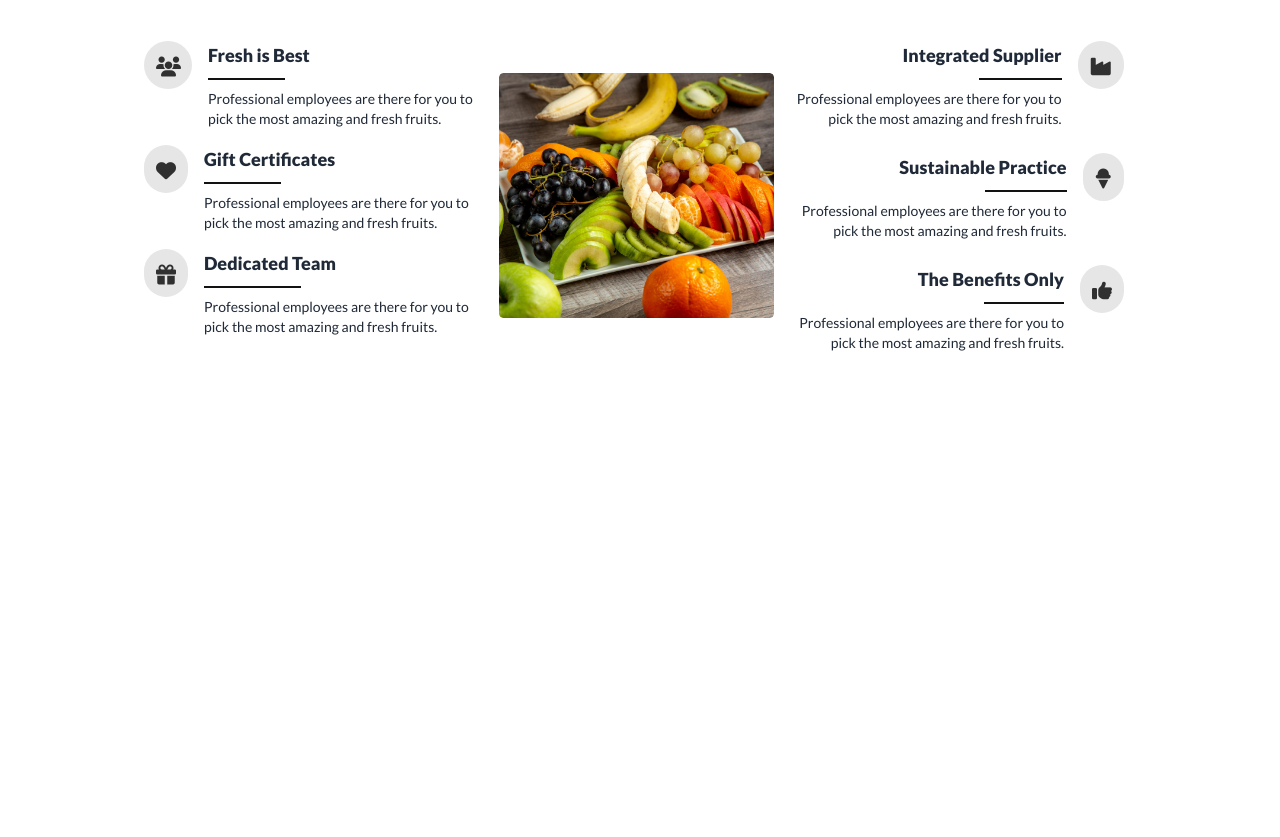
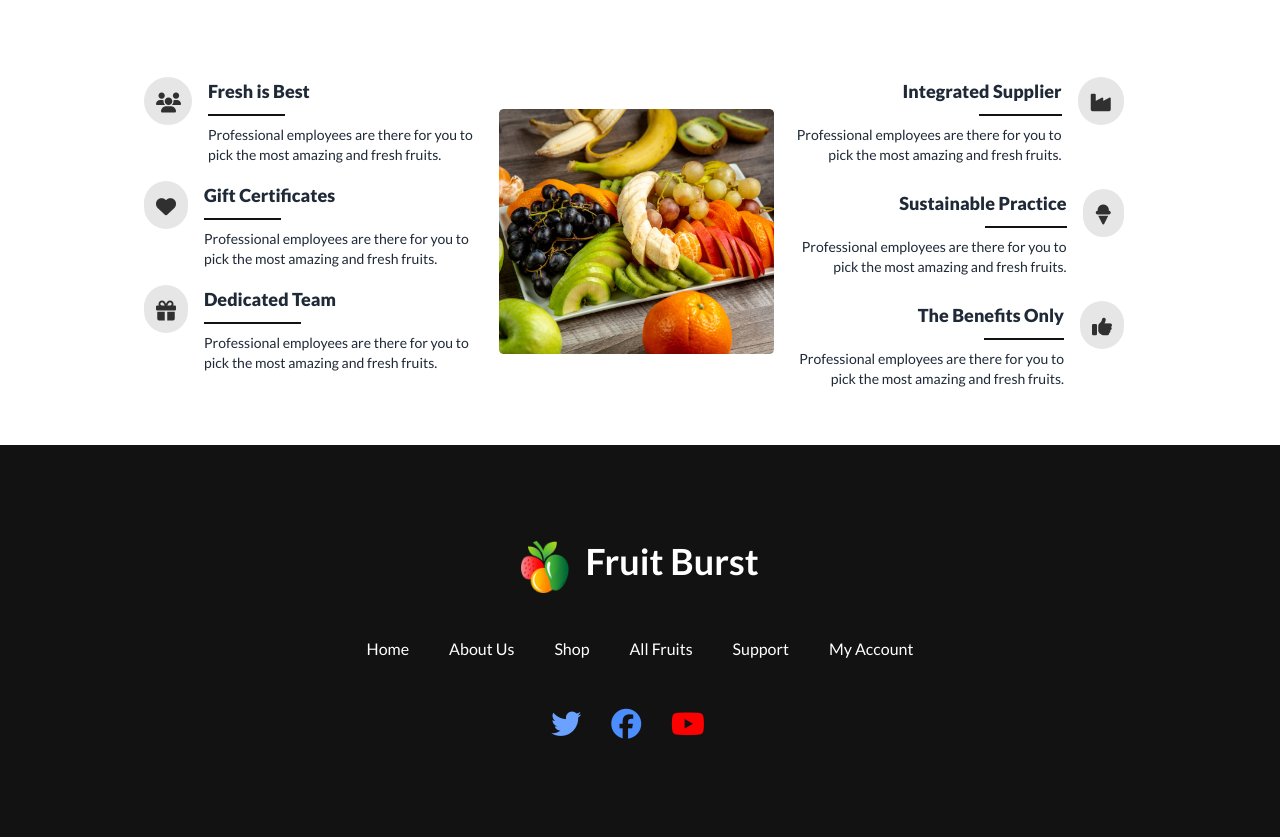
Before and after one commit to Bulbul-Programing/fruit-burst-web, a plain HTML site: page index.html in a window 1280 px wide. Shown: the part 1846-2683 px from the top of the page. Before the commit the page ends 2255 px from the top, so only its background shows below. Drawn offline with nearby package versions, Linux system fonts and the light colour scheme.

Commit message:
footer add with responsive

```diff
--- a/index.html
+++ b/index.html
@@ -183,6 +183,7 @@
           <figure><img class="py-7" src="images/fruit6.png" alt="Shoes" /></figure>
           <h3 class="text-xl font-bold">12.90$ - 18.85$</h3>
           <hr>
+          <p class="text-[#12121299] font-medium">Apple</p>
           <div class="rating justify-center">
             <input type="radio" name="rating-2" class="mask mask-star-2 bg-orange-400" />
             <input type="radio" name="rating-2" class="mask mask-star-2 bg-orange-400" checked />
@@ -197,6 +198,7 @@
           <figure><img class="py-7" src="images/fruit7.png" alt="Shoes" /></figure>
           <h3 class="text-xl font-bold">12.90$ - 18.85$</h3>
           <hr>
+          <p class="text-[#12121299] font-medium">Orange</p>
           <div class="rating justify-center">
             <input type="radio" name="rating-2" class="mask mask-star-2 bg-orange-400" />
             <input type="radio" name="rating-2" class="mask mask-star-2 bg-orange-400"  />
@@ -211,6 +213,7 @@
           <figure><img class="py-7" src="images/fruit8.png" alt="Shoes" /></figure>
           <h3 class="text-xl font-bold">12.90$ - 18.85$</h3>
           <hr>
+          <p class="text-[#12121299] font-medium">Red Dragon</p>
           <div class="rating justify-center">
             <input type="radio" name="rating-2" class="mask mask-star-2 bg-orange-400" />
             <input type="radio" name="rating-2" class="mask mask-star-2 bg-orange-400"  />
@@ -225,6 +228,7 @@
           <figure><img class="py-7" src="images/fruit9.png" alt="Shoes" /></figure>
           <h3 class="text-xl font-bold">12.90$ - 18.85$</h3>
           <hr>
+          <p class="text-[#12121299] font-medium">Banana</p>
           <div class="rating justify-center">
             <input type="radio" name="rating-2" class="mask mask-star-2 bg-orange-400" />
             <input type="radio" name="rating-2" class="mask mask-star-2 bg-orange-400"  />
@@ -378,14 +382,29 @@
     </div>
   </main>
 
-  <!-- <footer>
-      <div>
-        <div class="flex">
+  <footer>
+      <div class="bg-[#121212] py-24">
+        <div class="flex justify-center mb-6 lg:mb-11">
           <a href=""><img class="w-12" src="images/logo.png" alt=""></a>
-          <h3 class="text-4xl font-bold ml-4text-whitetext-white">Fruit Burst</h3>
+          <h3 class="text-4xl font-bold ml-4 text-white">Fruit Burst</h3>
+        </div>
+        <div>
+          <ul class="md:flex lg:flex flex px-7 flex-wrap justify-center mb-6 lg:mb-11 gap-y-4 gap-x-10 text-white font-medium">
+            <li><a href="">Home</a></li>
+            <li><a href="">About Us</a></li>
+            <li><a href="">Shop</a></li>
+            <li><a href="">All Fruits</a></li>
+            <li><a href="">Support</a></li>
+            <li><a href="">My Account</a></li>
+          </ul>
+        </div>
+        <div class="text-center text-3xl">
+          <a href=""><i class="fa-brands mr-6 fa-twitter" style="color: #6ba1ff;"></i></a>
+          <a href=""><i class="fa-brands mr-6 fa-facebook" style="color: #4d8eff;"></i></a>
+          <a href=""><i class="fa-brands mr-6 fa-youtube" style="color: #ff0000;"></i></a>
         </div>
       </div>
-  </footer> -->
+  </footer>
 </body>
 
 </html>
```
